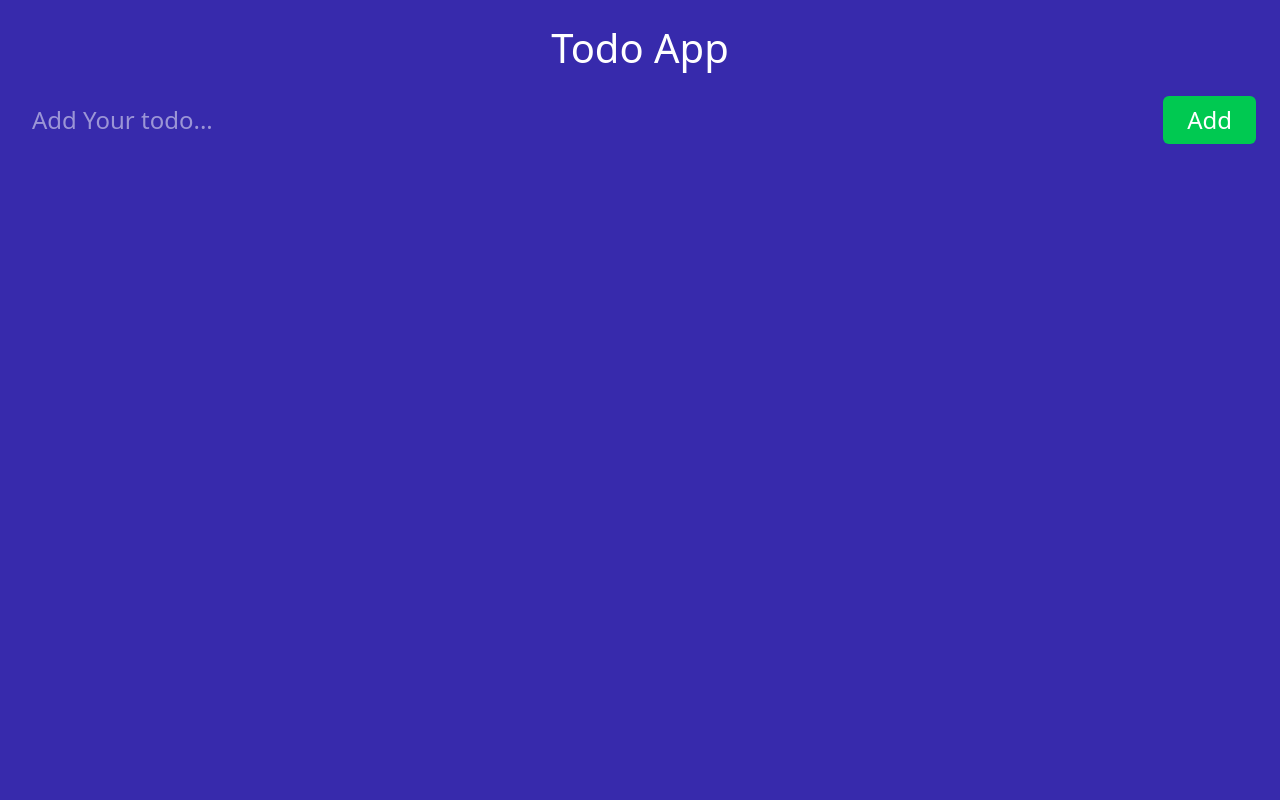
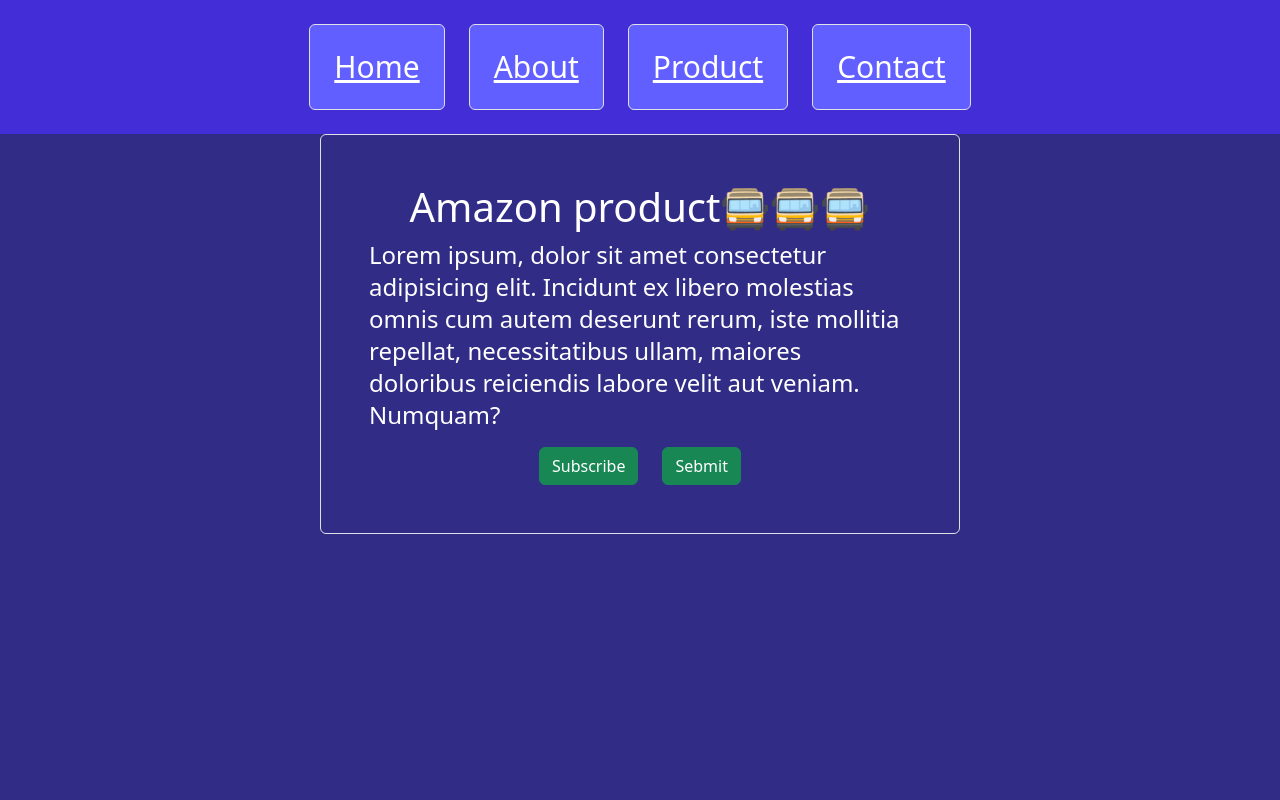
Before and after one commit to abyssiniatech/react-vite-typescript, a React (Vite) app: page /product in a window 1280 px wide. Shown: the top 800 px of the page. Built offline with nearby package versions, Linux system fonts and the light colour scheme.

Commit message:
day 24 react router morning session lab

```diff
--- a/package.json
+++ b/package.json
@@ -20,11 +20,13 @@
     "axios": "^1.13.2",
     "bootstrap": "^5.3.8",
     "clsx": "^2.1.1",
+    "framer-motion": "^12.23.26",
     "react": "^19.2.0",
     "react-dom": "^19.2.0",
     "react-hook-dom": "^1.0.2",
     "react-hook-form": "^7.69.0",
     "react-icons": "^5.5.0",
+    "react-router-dom": "^7.11.0",
     "tailwindcss": "^4.1.18"
   },
   "devDependencies": {
--- a/src/App.tsx
+++ b/src/App.tsx
@@ -1,11 +1,31 @@
-import TodoApp from "./omponents/Projects/TodoApp";
-
+import { NavLink,Routes,Route } from "react-router-dom";
+import Home from "./pages/home/Home";
+import About from "./pages/about/About";
+import Contact from "./pages/contact/Contact";
+import Product from "./pages/product/Product";
 
 const App = () => {
+
   return (
-    <div>
-      <TodoApp />
-    </div>
+    <div className="h-screen w-full">
+      <header className="bg-indigo-700 text-white flex items-center justify-center p-4 text-3xl gap-4">
+        <NavLink className="text-white p-4 rounded hover: bg-indigo-500 border-gray-100 border" to="/" >Home</NavLink>
+        <NavLink className="text-white p-4 rounded hover: bg-indigo-500 border-gray-100 border" to="/about" >About</NavLink>
+        <NavLink className="text-white p-4 rounded hover: bg-indigo-500 border-gray-100 border" to="/Product" >Product</NavLink>
+        <NavLink className="text-white p-4 rounded hover: bg-indigo-500 border-gray-100 border" to="/contact" >Contact</NavLink>
+        </header>
+        <main className="bg-indigo-900 text-white h-screen ">
+          <Routes>
+            <Route path="/" element={<Home />}/>
+            <Route  path="/about" element ={<About/>}/>
+            <Route path="/contact" element={<Contact />} />
+            <Route path="/product" element={<Product />}/>
+          </Routes>
+        </main>
+         <footer className="bg-indigo-600 text-red">
+             <h1>&copy; surafel mengist {new Date().getFullYear()}</h1>
+         </footer>
+      </div>
   )
 };
 
--- a/src/main.tsx
+++ b/src/main.tsx
@@ -1,5 +1,6 @@
 import { StrictMode } from 'react'
 import { createRoot } from 'react-dom/client'
+import { BrowserRouter } from "react-router-dom"
 import './index.css'
 import App from './App.tsx'
 import '@fortawesome/fontawesome-free/css/all.min.css';
@@ -7,6 +8,13 @@
 import 'bootstrap/dist/js/bootstrap.bundle.min.js';
 createRoot(document.getElementById('root')!).render(
   <StrictMode>
-    <App />
+
+      <BrowserRouter>
+
+         <App />
+      </BrowserRouter>
+
+
+
   </StrictMode>,
 )
--- /dev/null
+++ b/src/pages/about/About.tsx
@@ -0,0 +1,9 @@
+
+
+const About = () => {
+  return (
+    <div className="text-center p-4 m-auto text-3xl border  border-gray-300 rounded">About Page!</div>
+  )
+};
+
+export default About;
--- /dev/null
+++ b/src/pages/contact/Contact.tsx
@@ -0,0 +1,23 @@
+
+
+const Contact = () => {
+  return (
+    <div className="flex items-center justify-center  flex-col h-screen">
+       <form className="bg-white text-gray-800 rounded p-24 border border-gray-400 text-3xl">
+         <label htmlFor="name">Name:</label>
+         <input className="p-2 w-[70%] border border-gray-50" type="text" id="name" placeholder="Enter name.."/>
+         <br />
+         <label htmlFor="Email">Email:</label>
+         <input type="text" id="Email" placeholder="Enter email.."/>
+         <br />
+         <label htmlFor="name">Password:</label>
+         <input type="text" id="name"/>
+         <br />
+         <label htmlFor="submit"></label>
+         <input  className="bg-gray-400 rounded px-4 py-2" type="button" id="submit"  value="contact me"/>
+       </form>
+    </div>
+  )
+};
+
+export default Contact;
--- /dev/null
+++ b/src/pages/home/Home.tsx
@@ -0,0 +1,16 @@
+
+
+const Home = () => {
+  return (
+    <div className="text-center w-[40%] p-8 m-auto border border-gray-400 text- text-2xl">
+      <p>Home page</p>
+         <p>My name is surafel mengist </p>
+         <p>i am a  full stack web developer </p>
+         <p>Lorem ipsum dolor sit amet consectetur adipisicing elit. Dolorum quod ducimus repellendus numquam dolor et. Ad aliquid iusto consequuntur illum. Unde, accusantium est consequatur perferendis explicabo nostrum atque error adipisci.</p>
+         <button className="btn btn-danger">Submit</button>
+    </div>
+  )
+};
+
+
+export default Home;
--- /dev/null
+++ b/src/pages/product/Product.tsx
@@ -0,0 +1,22 @@
+
+
+const Product = () => {
+  return(
+
+       <div className="w-50 m-auto p-12 text-white text-2xl rounded border border-gray-400">
+          <h1 className="text-center">Amazon product🚍🚍🚍</h1>
+          <section>
+             <p>Lorem ipsum, dolor sit amet consectetur adipisicing elit. Incidunt ex libero molestias omnis cum autem deserunt rerum, iste mollitia repellat, necessitatibus ullam, maiores doloribus reiciendis labore velit aut veniam. Numquam?</p>
+              <main className="flex items-center justify-center gap-4 ">
+                <button className="btn btn-success text-white">Subscribe</button>
+                <button className="btn btn-success text-white">Sebmit</button>
+              </main>
+          </section>
+
+       </div>
+  )
+
+
+};
+
+export default Product;
```
Also changed, not shown: 1 other file (tests, documents, lock files or other folders).
